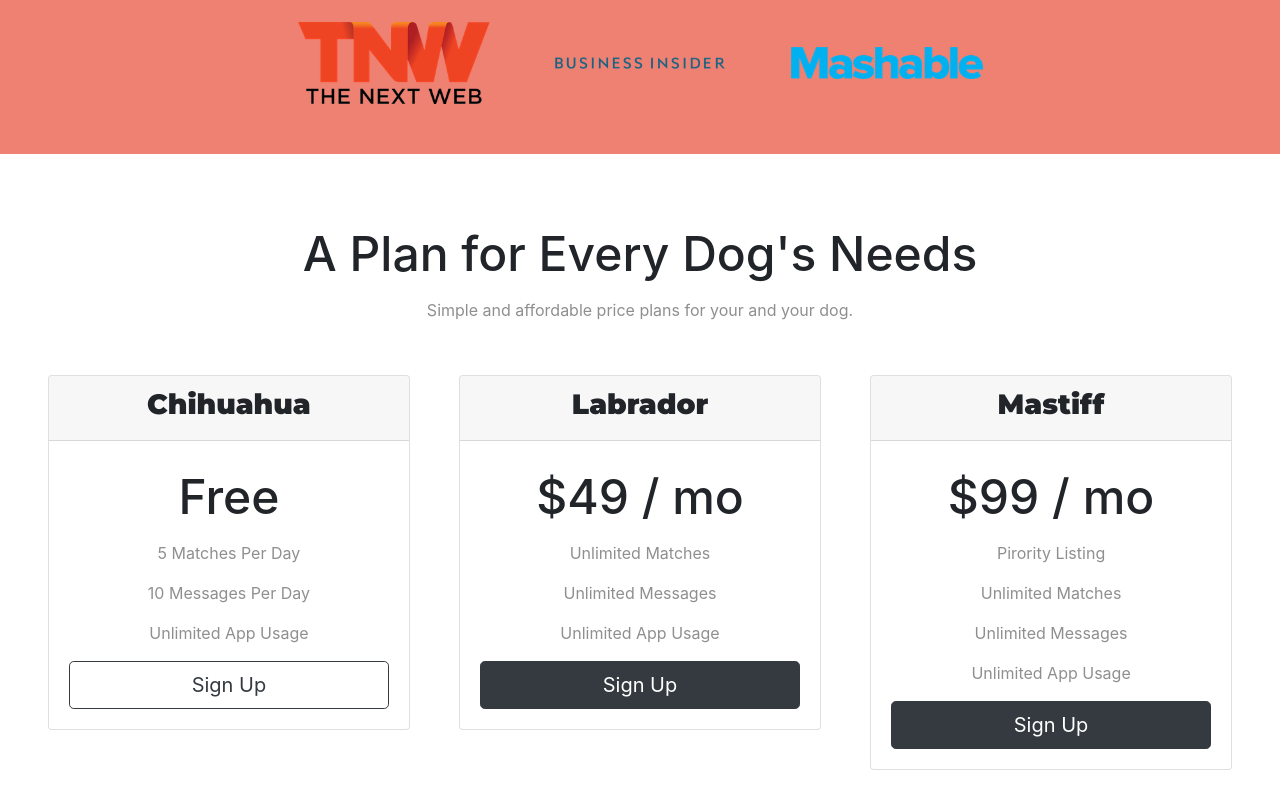
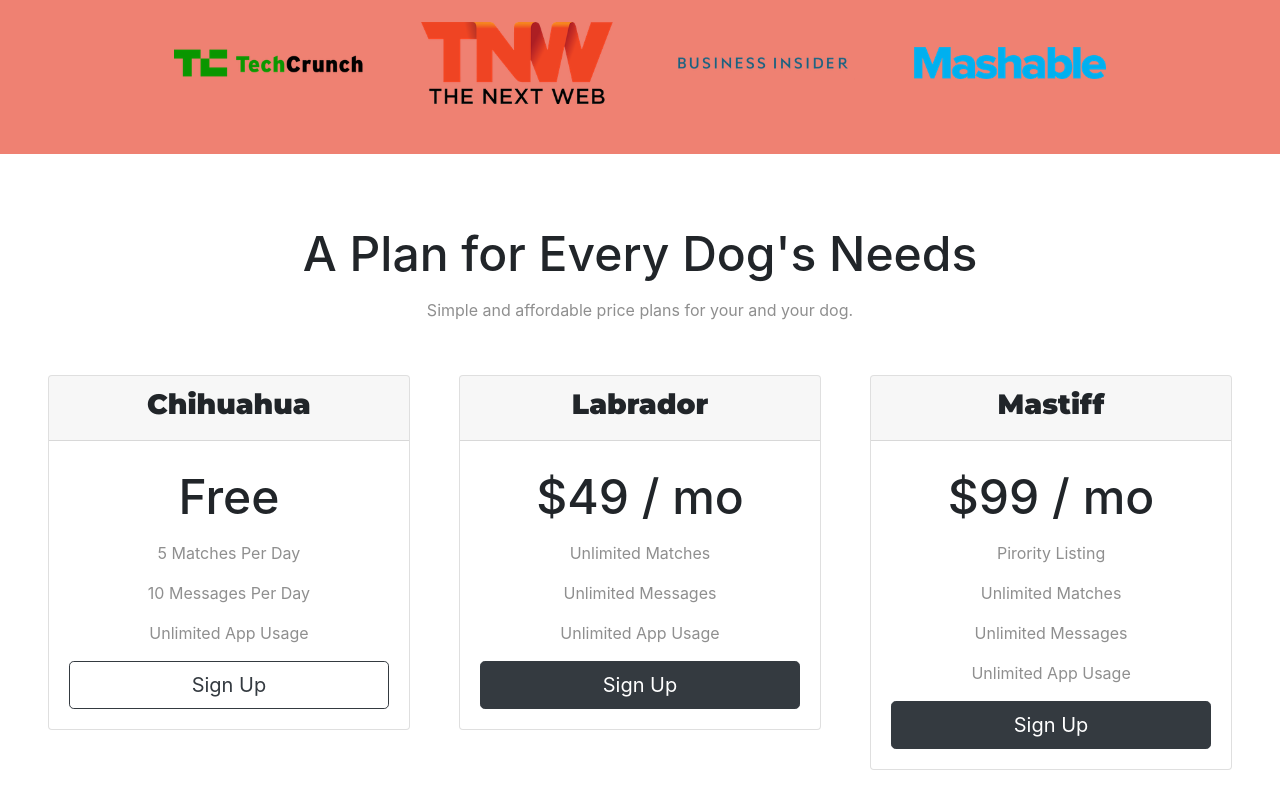
Before and after one commit to Akash-Murali/Tindog, a plain HTML site: page index.html in a window 1280 px wide. Shown: the part 1526-2336 px from the top of the page. Drawn offline with nearby package versions, Linux system fonts and the light colour scheme.

Commit message:
Update index.html

```diff
--- a/index.html
+++ b/index.html
@@ -110,6 +110,7 @@
   <!-- Press -->
 
   <section id="press">
+    <img class="press-image" src="images/TechCrunch.png" alt="tc-logo">
     <img class="press-image" src="images/tnw.png" alt="tnw-logo">
     <img class="press-image" src="images/bizinsider.png" alt="biz-insider-logo">
     <img class="press-image" src="images/mashable.png" alt="mashable-logo">
```
